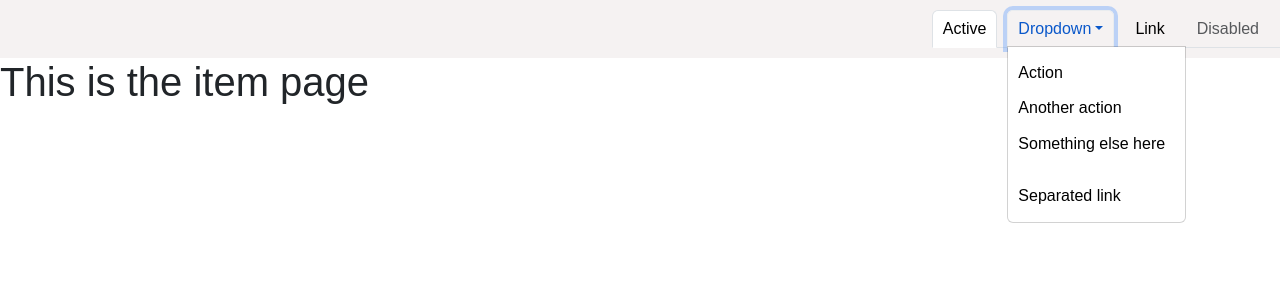
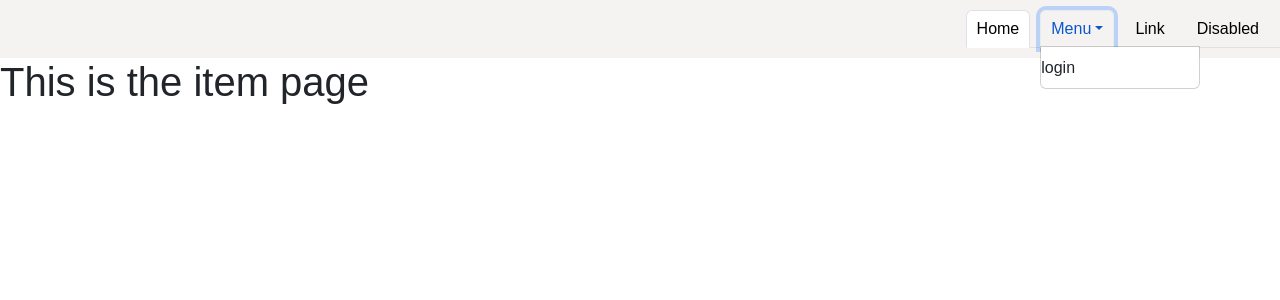
Before and after one commit to TonnyVega/e-comm, a Flask app: template app/templates/item.html in a window 1280 px wide, after a click on "Menu". Shown: the top 300 px of the page. Run offline with Flask 3, Linux system fonts and the light colour scheme; the template is opened without the code that fills it, so the values that code supplies are empty.

Commit message:
flask-wtf

```diff
--- a/app/__init__.py
+++ b/app/__init__.py
@@ -4,11 +4,13 @@ from flask_migrate import Migrate
 
 
 
-
 app= Flask(__name__)
-app.config['SQLALCHEMY_DATABASE_URI'] = 'postgresql://****:****@localhost/ecomm'
+app.config['SQLALCHEMY_DATABASE_URI'] = 'postgresql://postgres:tony@localhost/ecomm'
+app.config['SQLALCHEMY_TRACK_MODIFICATIONS'] = False
+print("connected to db, perhaps")
 
 db = SQLAlchemy(app)
+from app.models import User
 migrate= Migrate(app, db)
 
 
--- a/app/routes.py
+++ b/app/routes.py
@@ -1,16 +1,18 @@
 from flask import flash, render_template, request, url_for
 from app import app
 
+from app.models import User
 
 @app.route('/', methods=['GET', 'POST'])
 @app.route('/home', methods=['GET', 'POST'])
 def home():
-  return render_template('home.html')
 
+    users = User.query.all()
+    return render_template('home.html', users=users)
 
 @app.route('/login', methods=['GET', 'POST'])
 def login():
-  return render_template('login.html')
+  return render_template('login.html', title='login')
 
 @app.route('/signup', methods=['GET', 'POST'])
 def signup():
--- a/app/static/main.js
+++ b/app/static/main.js
@@ -3,5 +3,3 @@ var dropdownElementList = [].slice.call(document.querySelectorAll('.dropdown-tog
 var dropdownList = dropdownElementList.map(function (dropdownToggleEl) {
   return new bootstrap.Dropdown(dropdownToggleEl)
 })
-
-  // src="https://code.jquery.com/jquery-3.7.1.js"
--- a/app/templates/base.html
+++ b/app/templates/base.html
@@ -6,7 +6,11 @@
     <link href="https://cdn.jsdelivr.net/npm/bootstrap@5.3.3/dist/css/bootstrap.min.css" rel="stylesheet" integrity="sha384-QWTKZyjpPEjISv5WaRU9OFeRpok6YctnYmDr5pNlyT2bRjXh0JMhjY6hW+ALEwIH" crossorigin="anonymous">
     <link rel="stylesheet" type="text/css" href="{{url_for('static', filename='styles.css')}}">
 
-    <title>BASE</title>
+    {% if title %}
+    <title>Vega Delights - {{title}}</title>
+  {% else %}
+    <title>Vega Delights</title>
+  {% endif %}
   </head>
   <body>
     <!-- navbar -->
@@ -14,23 +18,29 @@
 
       <ul class="nav nav-tabs justify-content-end">
         <li class="nav-item">
-          <a class="nav-link active" aria-current="page" href="#">Active</a>
+          <a class="nav-link active" aria-current="page" href="#">Home</a>
         </li>
         <li class="nav-item dropdown">
-          <a class="nav-link dropdown-toggle" data-bs-toggle="dropdown" href="#" role="button" aria-expanded="false">Dropdown</a>
+          <a class="nav-link dropdown-toggle" data-bs-toggle="dropdown" href="#" role="button" aria-expanded="false">Menu</a>
           <ul class="dropdown-menu">
-            <li><a class="dropdown-item" href="#">Action</a></li>
-            <li><a class="dropdown-item" href="#">Another action</a></li>
-            <li><a class="dropdown-item" href="#">Something else here</a></li>
-            <li><hr class="dropdown-divider"></li>
-            <li><a class="dropdown-item" href="#">Separated link</a></li>
+
+            {% if current_user.is_authenticated %}
+            <li><a class="dropdown-item" href="#">Profile</a></li>
+            <li><a class="dropdown-item" href="#">Promotions</a></li>
+                <li><a class="dropdown-item" href="#">logout</a></li>
+                {% if current_user.email == 'admin@email.com' %}
+                <li><a class="dropdown-item" href="#">Admin Panel</a></li>
+                {% endif %}
+            {% else %}
+            <li><hr class="dropdown-divider">login</li>
+            {% endif %}
           </ul>
         </li>
         <li class="nav-item">
           <a class="nav-link" href="#">Link</a>
         </li>
         <li class="nav-item">
-          <a class="nav-link disabled" aria-disabled="true">Disabled</a>
+          <a class="nav-link" href="#">Disabled</a>
         </li>
       </ul>
 
@@ -42,5 +52,7 @@
     {% endblock %}
 
     <script src="https://cdn.jsdelivr.net/npm/bootstrap@5.3.3/dist/js/bootstrap.bundle.min.js" integrity="sha384-YvpcrYf0tY3lHB60NNkmXc5s9fDVZLESaAA55NDzOxhy9GkcIdslK1eN7N6jIeHz" crossorigin="anonymous"></script>
+    <script  src="https://code.jquery.com/jquery-3.7.1.js"></script>
+
   </body>
 </html>
--- a/app/templates/home.html
+++ b/app/templates/home.html
@@ -4,7 +4,11 @@
 
 <h1>
   homepage
-
+  <ul>
+    {% for user in users %}
+        <li>{{ user.username }} - {{ user.email }}</li>
+    {% endfor %}
+</ul>
 </h1>
 
 {% endblock %}
```
Also changed, not shown: app/models.py (+37 -17 lines), app/forms.py (added), 1 other file.
